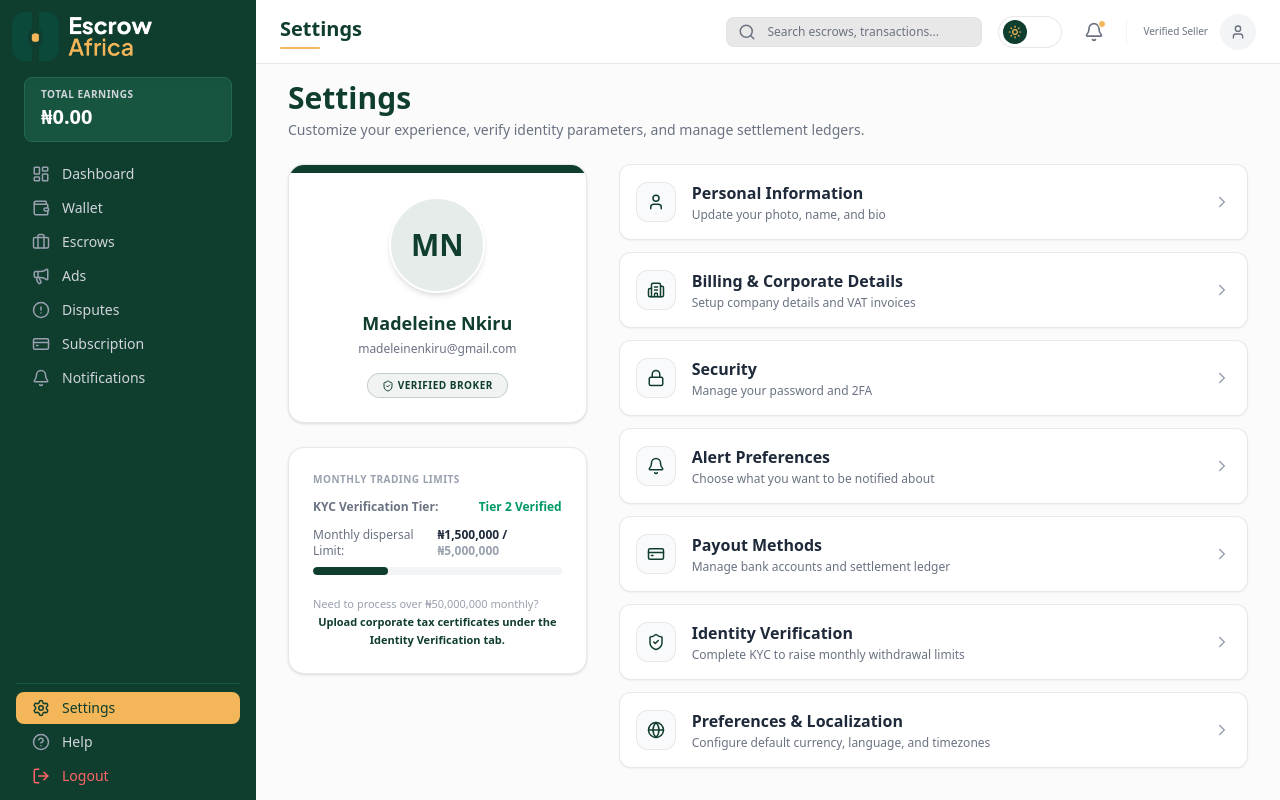
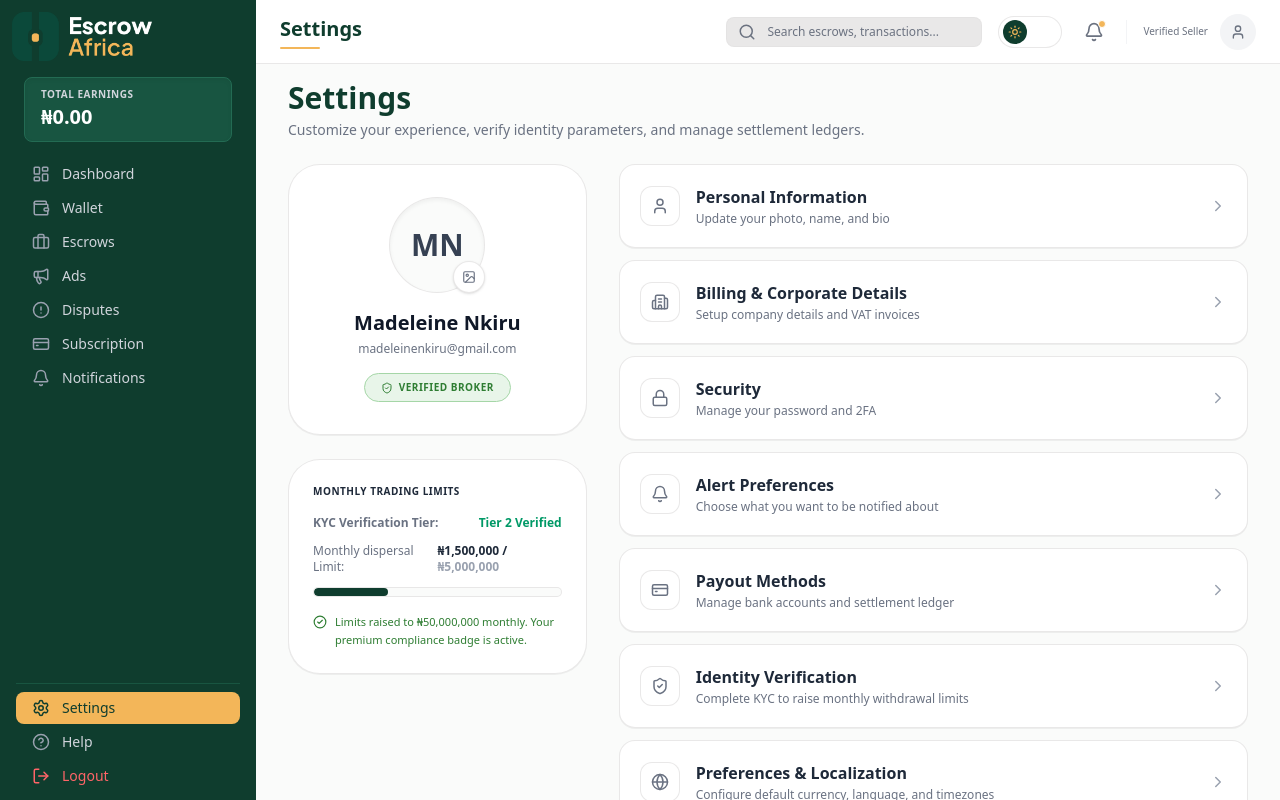
Before and after one commit to escrow-africa/escrow-frontend, a Next.js app: page /dashboard/settings in a window 1280 px wide. Built offline with nearby package versions, Linux system fonts and the light colour scheme; no server answers.

Commit message:
feat: Update Settings and Preferences forms with enhanced UI, improved layout, and new currency/timezone options

```diff
--- a/app/dashboard/settings/page.tsx
+++ b/app/dashboard/settings/page.tsx
@@ -11,6 +11,8 @@
   Globe,
   ChevronRight,
   Camera,
+  CheckCircle2,
+  Image as ImageIcon,
 } from "lucide-react";
 import toast from "react-hot-toast";
 
@@ -239,11 +241,10 @@
           {/* Left Column (Profile & Limits) */}
           <div className="lg:col-span-4 space-y-6">
             {/* Profile Info Card */}
-            <div className="bg-white dark:bg-[#18181b] border border-border dark:border-zinc-800 rounded-2xl p-6 text-center shadow-sm relative group overflow-hidden">
-              <div className="absolute top-0 inset-x-0 h-2 bg-[#0F3D2E] dark:bg-[#185541]"></div>
-
+            <div className="bg-white dark:bg-[#18181b] border border-[#E4E3E3CC] dark:border-zinc-800 rounded-[32px] p-8 text-center shadow-2xs relative overflow-hidden">
               {/* Profile Avatar */}
-              <div className="mx-auto w-24 h-24 rounded-full bg-[#E5ECE9] dark:bg-[#1f2937] border-2 border-white dark:border-zinc-900 shadow-md flex items-center justify-center text-primary dark:text-[#F3B659] text-3xl font-extrabold relative overflow-hidden select-none mb-4 mt-2">
+              <div className="relative mx-auto w-24 h-24 mb-4 select-none flex items-center justify-center">
+                <div className="w-full h-full rounded-full bg-[#FAFBFA] dark:bg-zinc-900 border border-[#E4E3E3CC] dark:border-zinc-800 flex items-center justify-center text-gray-700 dark:text-white text-3xl font-extrabold shadow-inner overflow-hidden">
                   {userData.avatarUrl ? (
                     <img
                       src={userData.avatarUrl}
@@ -253,33 +254,34 @@
                   ) : (
                     <span>{getInitials(userData.fullName)}</span>
                   )}
-                {/* Visual Camera Indicator on Hover */}
+                </div>
+                {/* Visual Camera Indicator */}
                 <div
                   onClick={() => setActiveView("personal-info")}
-                  className="absolute inset-0 bg-black/40 text-white flex items-center justify-center opacity-0 group-hover:opacity-100 transition-opacity duration-200 cursor-pointer"
+                  className="absolute bottom-0 right-0 w-8 h-8 bg-white dark:bg-zinc-800 border border-[#E4E3E3CC] dark:border-zinc-800 rounded-full flex items-center justify-center text-gray-500 hover:text-[#0F3D2E] dark:hover:text-[#F3B659] shadow-sm cursor-pointer transition-colors"
                 >
-                  <Camera size={20} />
+                  <ImageIcon size={14} />
                 </div>
               </div>
 
               {/* Name & Email */}
-              <h2 className="text-lg font-bold text-[#0F3D2E] dark:text-[#F3B659] truncate px-2">
+              <h2 className="text-xl font-bold text-gray-900 dark:text-white truncate mb-1">
                 {userData.fullName}
               </h2>
-              <p className="text-xs text-gray-500 dark:text-gray-400 mt-1 truncate px-2">
+              <p className="text-xs text-gray-500 dark:text-gray-400 truncate mb-4">
                 {userData.email}
               </p>
 
               {/* Verification Tag */}
-              <div className="mt-4 inline-flex items-center gap-1 bg-[#0F3D2E]/[0.06] dark:bg-[#185541]/20 border border-[#0F3D2E]/20 text-[#0F3D2E] dark:text-emerald-400 px-3.5 py-1 rounded-full text-[10px] font-bold tracking-wider uppercase">
-                <ShieldCheck size={12} className="shrink-0" />
+              <div className="inline-flex items-center gap-1.5 bg-[#E8F5E9] dark:bg-emerald-950/20 border border-[#A5D6A7] dark:border-emerald-900/40 text-[#2E7D32] dark:text-emerald-400 px-4 py-1.5 rounded-full text-[10px] font-bold tracking-wider uppercase">
+                <ShieldCheck size={12} className="shrink-0 text-[#2E7D32] dark:text-emerald-400" />
                 <span>Verified Broker</span>
               </div>
             </div>
 
             {/* Monthly Trading Limits Card */}
-            <div className="bg-white dark:bg-[#18181b] border border-border dark:border-zinc-800 rounded-2xl p-6 shadow-sm">
-              <span className="text-[10px] text-gray-400 dark:text-gray-500 uppercase font-bold tracking-wider block mb-3">
+            <div className="bg-white dark:bg-[#18181b] border border-[#E4E3E3CC] dark:border-zinc-800 rounded-[32px] p-6 shadow-2xs">
+              <span className="text-[10px] text-gray-450 dark:text-gray-500 uppercase font-bold tracking-wider block mb-4">
                 Monthly Trading Limits
               </span>
 
@@ -290,31 +292,26 @@
               </div>
 
               {/* Dispersal limits */}
-              <div className="flex justify-between items-center text-xs mb-2">
+              <div className="flex justify-between items-center text-xs mb-3">
                 <span className="text-gray-500 dark:text-gray-400">Monthly dispersal Limit:</span>
                 <span className="font-bold text-gray-800 dark:text-white">
-                  ₦1,500,000 / <span className="text-gray-400 dark:text-gray-600">₦5,000,000</span>
+                  ₦1,500,000 / <span className="text-gray-400 dark:text-zinc-600">₦5,000,000</span>
                 </span>
               </div>
 
               {/* Progress Bar */}
-              <div className="w-full bg-gray-100 dark:bg-zinc-800 h-2 rounded-full overflow-hidden mb-5">
+              <div className="w-full bg-[#FAFBFA] dark:bg-zinc-900 border border-[#E4E3E3CC] dark:border-zinc-800 h-2.5 rounded-full overflow-hidden mb-4">
                 <div
                   className="bg-[#0F3D2E] dark:bg-emerald-500 h-full rounded-full transition-all duration-500"
                   style={{ width: "30%" }}
                 ></div>
               </div>
 
-              {/* Footer upgrade notice */}
-              <p className="text-[11px] leading-relaxed text-gray-400 dark:text-gray-500">
-                Need to process over ₦50,000,000 monthly?{" "}
-                <button
-                  onClick={() => setActiveView("kyc")}
-                  className="text-[#0F3D2E] dark:text-[#F3B659] hover:underline font-bold focus:outline-none"
-                >
-                  Upload corporate tax certificates under the Identity Verification tab.
-                </button>
-              </p>
+              {/* Verified Upgrade Banner Info */}
+              <div className="flex items-start gap-2 text-[11px] leading-relaxed text-[#2E7D32] dark:text-emerald-400">
+                <CheckCircle2 size={14} className="shrink-0 mt-0.5" />
+                <span>Limits raised to ₦50,000,000 monthly. Your premium compliance badge is active.</span>
+              </div>
             </div>
           </div>
 
@@ -326,17 +323,17 @@
                 <div
                   key={opt.id}
                   onClick={() => setActiveView(opt.id)}
-                  className="bg-white dark:bg-[#18181b] border border-border dark:border-zinc-800 rounded-xl p-4 flex items-center justify-between shadow-xs hover:shadow-md hover:border-gray-300 dark:hover:border-zinc-700 cursor-pointer transition-all group duration-200"
+                  className="bg-white dark:bg-[#18181b] border border-[#E4E3E3CC] dark:border-zinc-800 rounded-2xl p-5 flex items-center justify-between shadow-2xs hover:border-[#0F3D2E] dark:hover:border-emerald-500 cursor-pointer transition-all group duration-200"
                 >
                   <div className="flex items-center gap-4">
                     {/* Left Icon Container */}
-                    <div className="w-10 h-10 rounded-xl bg-gray-50 dark:bg-zinc-900 border border-gray-100 dark:border-zinc-800 flex items-center justify-center text-primary dark:text-[#F3B659] shrink-0 transition-transform group-hover:scale-105 duration-200">
+                    <div className="w-10 h-10 rounded-xl bg-white dark:bg-zinc-900 border border-[#E4E3E3CC] dark:border-zinc-800 flex items-center justify-center text-gray-500 dark:text-gray-400 shrink-0 group-hover:bg-gray-50 dark:group-hover:bg-zinc-800 transition-colors duration-200">
                       <Icon size={18} />
                     </div>
 
                     {/* Meta info */}
                     <div>
-                      <h3 className="font-bold text-gray-800 dark:text-white text-sm md:text-base group-hover:text-primary dark:group-hover:text-[#F3B659] transition-colors">
+                      <h3 className="font-bold text-gray-800 dark:text-white text-sm md:text-base group-hover:text-[#0F3D2E] dark:group-hover:text-[#F3B659] transition-colors">
                         {opt.title}
                       </h3>
                       <p className="text-[11px] md:text-xs text-gray-500 dark:text-gray-400 mt-0.5">
@@ -348,7 +345,7 @@
                   {/* Chevron Right */}
                   <ChevronRight
                     size={18}
-                    className="text-gray-400 group-hover:text-primary dark:group-hover:text-[#F3B659] transition-all duration-200 group-hover:translate-x-0.5"
+                    className="text-gray-400 group-hover:text-[#0F3D2E] dark:group-hover:text-[#F3B659] transition-all duration-200 group-hover:translate-x-0.5"
                   />
                 </div>
               );
--- a/components/dashboard/settings/PreferencesForm.tsx
+++ b/components/dashboard/settings/PreferencesForm.tsx
@@ -1,7 +1,7 @@
 "use client";
 
 import React, { useState } from "react";
-import { ArrowLeft, Globe } from "lucide-react";
+import { ArrowLeft, Globe, ChevronDown } from "lucide-react";
 import toast from "react-hot-toast";
 
 interface PreferencesFormProps {
@@ -14,8 +14,8 @@
   onSave,
 }: PreferencesFormProps) {
   const [currency, setCurrency] = useState("NGN");
-  const [language, setLanguage] = useState("English");
-  const [timezone, setTimezone] = useState("Africa/Lagos");
+  const [language, setLanguage] = useState("en-US");
+  const [timezone, setTimezone] = useState("GMT+1");
   const [saving, setSaving] = useState(false);
 
   const handleSubmit = async (e: React.FormEvent) => {
@@ -32,25 +32,27 @@
   };
 
   return (
-    <div className="w-full max-w-4xl mx-auto animate-fade-in">
+    <div className="w-full max-w-4xl mx-auto animate-fade-in text-gray-900 dark:text-gray-200">
+      {/* Back Link */}
       <button
         onClick={onCancel}
-        className="flex items-center gap-2 text-gray-500 hover:text-primary mb-6 transition-colors font-medium text-sm focus:outline-none"
+        className="flex items-center gap-2 text-gray-500 dark:text-gray-400 hover:text-[#0F3D2E] dark:hover:text-[#F3B659] mb-6 transition-colors font-medium text-sm focus:outline-none cursor-pointer"
       >
         <ArrowLeft size={16} />
         <span>Back to Settings</span>
       </button>
 
-      <div className="bg-white dark:bg-[#18181b] border border-border dark:border-zinc-800 rounded-2xl p-6 md:p-8 shadow-sm">
+      {/* Form Card */}
+      <div className="bg-white dark:bg-[#18181b] border border-[#E4E3E3CC] dark:border-zinc-800 rounded-[32px] p-8 md:p-10 shadow-xs">
         {/* Header */}
-        <div className="pb-6 border-b border-gray-100 dark:border-zinc-800 mb-8 flex flex-col sm:flex-row sm:items-center sm:justify-between gap-4">
+        <div className="pb-6 border-b border-gray-100 dark:border-zinc-850 mb-8 flex flex-col sm:flex-row sm:items-center sm:justify-between gap-4">
           <div>
-            <h2 className="text-xl font-bold text-primary dark:text-[#F3B659]">Preferences & Localization</h2>
+            <h2 className="text-xl font-bold text-gray-900 dark:text-white">Preferences & Localization</h2>
             <p className="text-sm text-gray-500 dark:text-gray-400 mt-1">
-              Configure your regional parameters, display language, and default escrow settlement currencies.
+              Configure default currency, interface language, and localized timezone preferences.
             </p>
           </div>
-          <div className="flex items-center gap-2 bg-gray-50 dark:bg-zinc-900 text-gray-600 dark:text-gray-400 px-3.5 py-1.5 rounded-full text-xs font-semibold self-start border border-border">
+          <div className="flex items-center gap-2 bg-[#FAFBFA] dark:bg-zinc-900 text-gray-650 dark:text-gray-400 px-3.5 py-1.5 rounded-full text-xs font-semibold self-start border border-[#E4E3E3CC] dark:border-zinc-800">
             <Globe size={14} />
             <span>UTC+01:00</span>
           </div>
@@ -60,78 +62,93 @@
         <form onSubmit={handleSubmit} className="space-y-6">
           {/* Default Currency */}
           <div>
-            <label className="block text-xs font-bold text-gray-600 dark:text-gray-400 tracking-[0.2em] mb-2 uppercase">
-              Default Escrow Currency
+            <label className="block text-[10px] font-bold text-gray-400 dark:text-gray-500 tracking-[0.15em] mb-2 uppercase">
+              Preferred Payout & Ad Currency
             </label>
+            <div className="relative">
               <select
                 value={currency}
                 onChange={(e) => setCurrency(e.target.value)}
-              className="w-full px-4 py-3 rounded-lg border bg-[#E4E3E3CC] dark:bg-zinc-800 border-[#E4E3E3CC] dark:border-zinc-700 text-gray-900 dark:text-white focus:outline-none focus:ring-2 focus:ring-[#0F3D2E] dark:focus:ring-[#F3B659] transition-all"
+                className="w-full px-4 py-3.5 rounded-xl border !border-transparent bg-[#FAFBFA] dark:bg-zinc-900/50 border-[#E4E3E3CC] dark:border-zinc-800 text-gray-950 dark:text-white focus:outline-none focus:ring-2 focus:ring-[#0F3D2E] dark:focus:ring-emerald-500 font-semibold text-sm appearance-none cursor-pointer pr-10"
                 required
               >
-              <option value="NGN">Nigerian Naira (₦ / NGN)</option>
-              <option value="USD">United States Dollar ($ / USD)</option>
-              <option value="EUR">Euro (€ / EUR)</option>
-              <option value="GBP">British Pound (£ / GBP)</option>
-              <option value="GHS">Ghanaian Cedi (₵ / GHS)</option>
-              <option value="KES">Kenyan Shilling (KSh / KES)</option>
+                <option value="NGN">NGN (₦) - Nigerian Naira</option>
+                <option value="USD">USD ($) - United States Dollar</option>
+                <option value="EUR">EUR (€) - Euro</option>
+                <option value="GBP">GBP (£) - British Pound</option>
               </select>
-            <p className="text-[11px] text-gray-400 dark:text-gray-500 mt-2">
-              All newly initiated escrows will default to this currency denomination.
-            </p>
+              <div className="absolute right-4 top-1/2 -translate-y-1/2 pointer-events-none text-gray-500 dark:text-gray-400">
+                <ChevronDown size={16} />
               </div>
-
-          {/* Language selection */}
-          <div>
-            <label className="block text-xs font-bold text-gray-600 dark:text-gray-400 tracking-[0.2em] mb-2 uppercase">
-              Interface Language
-            </label>
-            <select
-              value={language}
-              onChange={(e) => setLanguage(e.target.value)}
-              className="w-full px-4 py-3 rounded-lg border bg-[#E4E3E3CC] dark:bg-zinc-800 border-[#E4E3E3CC] dark:border-zinc-700 text-gray-900 dark:text-white focus:outline-none focus:ring-2 focus:ring-[#0F3D2E] dark:focus:ring-[#F3B659] transition-all"
-              required
-            >
-              <option value="English">English</option>
-              <option value="French">Français (French)</option>
-              <option value="Spanish">Español (Spanish)</option>
-              <option value="Arabic">العربية (Arabic)</option>
-            </select>
+            </div>
+            <span className="block text-[11px] text-gray-400 dark:text-gray-500 mt-2">
+              All escrow listings and wallet balances will be displayed using this base currency.
+            </span>
           </div>
 
           {/* Timezone */}
           <div>
-            <label className="block text-xs font-bold text-gray-600 dark:text-gray-400 tracking-[0.2em] mb-2 uppercase">
-              Timezone
+            <label className="block text-[10px] font-bold text-gray-400 dark:text-gray-500 tracking-[0.15em] mb-2 uppercase">
+              Timezone (Escrow Co-Signs)
             </label>
+            <div className="relative">
               <select
                 value={timezone}
                 onChange={(e) => setTimezone(e.target.value)}
-              className="w-full px-4 py-3 rounded-lg border bg-[#E4E3E3CC] dark:bg-zinc-800 border-[#E4E3E3CC] dark:border-zinc-700 text-gray-900 dark:text-white focus:outline-none focus:ring-2 focus:ring-[#0F3D2E] dark:focus:ring-[#F3B659] transition-all"
+                className="w-full px-4 py-3.5 rounded-xl border !border-transparent bg-[#FAFBFA] dark:bg-zinc-900/50 border-[#E4E3E3CC] dark:border-zinc-800 text-gray-950 dark:text-white focus:outline-none focus:ring-2 focus:ring-[#0F3D2E] dark:focus:ring-emerald-500 font-semibold text-sm appearance-none cursor-pointer pr-10"
                 required
               >
-              <option value="Africa/Lagos">Africa/Lagos (GMT+01:00)</option>
-              <option value="Africa/Johannesburg">Africa/Johannesburg (GMT+02:00)</option>
-              <option value="Africa/Nairobi">Africa/Nairobi (GMT+03:00)</option>
-              <option value="Europe/London">Europe/London (GMT+00:00)</option>
-              <option value="America/New_York">America/New_York (GMT-05:00)</option>
+                <option value="GMT+1">GMT+1 - Lagos, London, West Africa</option>
+                <option value="GMT+0">GMT+0 - London, Dublin, Lisbon</option>
+                <option value="GMT+2">GMT+2 - Cairo, Johannesburg</option>
+                <option value="GMT-5">GMT-5 - New York, Washington</option>
               </select>
+              <div className="absolute right-4 top-1/2 -translate-y-1/2 pointer-events-none text-gray-500 dark:text-gray-400">
+                <ChevronDown size={16} />
+              </div>
+            </div>
+            <span className="block text-[11px] text-gray-400 dark:text-gray-500 mt-2">
+              Determines countdown expiration timing for buyer inspection and milestone auto-releases.
+            </span>
+          </div>
+
+          {/* Interface Language */}
+          <div>
+            <label className="block text-[10px] font-bold text-gray-400 dark:text-gray-500 tracking-[0.15em] mb-2 uppercase">
+              Default Interface Language
+            </label>
+            <div className="relative">
+              <select
+                value={language}
+                onChange={(e) => setLanguage(e.target.value)}
+                className="w-full px-4 py-3.5 rounded-xl border !border-transparent bg-[#FAFBFA] dark:bg-zinc-900/50 border-[#E4E3E3CC] dark:border-zinc-800 text-gray-955 dark:text-white focus:outline-none focus:ring-2 focus:ring-[#0F3D2E] dark:focus:ring-emerald-500 font-semibold text-sm appearance-none cursor-pointer pr-10"
+                required
+              >
+                <option value="en-US">English (United States)</option>
+                <option value="en-GB">English (United Kingdom)</option>
+                <option value="fr-FR">Français (French)</option>
+                <option value="es-ES">Español (Spanish)</option>
+              </select>
+              <div className="absolute right-4 top-1/2 -translate-y-1/2 pointer-events-none text-gray-500 dark:text-gray-400">
+                <ChevronDown size={16} />
+              </div>
+            </div>
           </div>
 
           {/* Action Buttons */}
-          <div className="flex flex-col sm:flex-row items-center justify-end gap-3 pt-4 border-t border-gray-100 dark:border-zinc-800">
+          <div className="flex items-center justify-center gap-4 pt-6 border-t border-gray-100 dark:border-zinc-850 max-w-md mx-auto w-full">
             <button
               type="button"
               onClick={onCancel}
               disabled={saving}
-              className="w-full sm:w-auto px-6 py-2.5 bg-white dark:bg-zinc-900 text-gray-700 dark:text-gray-300 border border-gray-300 dark:border-zinc-700 rounded-lg text-sm font-semibold hover:bg-gray-50 dark:hover:bg-zinc-800 transition-colors cursor-pointer disabled:opacity-50"
+              className="flex-1 py-3 bg-white dark:bg-zinc-900 text-gray-705 dark:text-gray-300 border border-[#E4E3E3CC] dark:border-zinc-800 rounded-xl text-xs font-bold hover:bg-gray-50 dark:hover:bg-zinc-800 transition-colors cursor-pointer text-center disabled:opacity-50"
             >
               Cancel
             </button>
             <button
               type="submit"
               disabled={saving}
-              className="w-full sm:w-auto px-6 py-2.5 bg-[#0F3D2E] dark:bg-[#185541] text-white rounded-lg text-sm font-semibold hover:bg-[#185541] dark:hover:bg-[#236b53] transition-colors cursor-pointer flex items-center justify-center disabled:opacity-50"
+              className="flex-1 py-3 bg-[#0F3D2E] dark:bg-[#185541] text-white rounded-xl text-xs font-bold hover:bg-[#185541] dark:hover:bg-[#236b53] transition-colors cursor-pointer text-center flex items-center justify-center disabled:opacity-50"
             >
               {saving ? "Saving..." : "Save Preferences"}
             </button>
```
Lines whose indentation alone changed are shown as unchanged.
